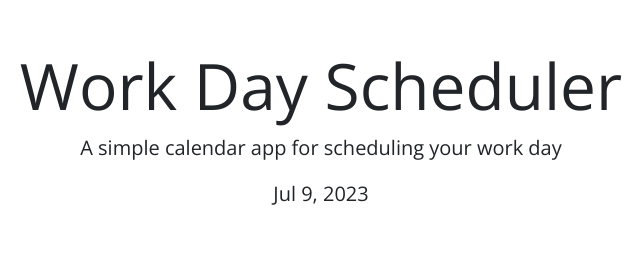
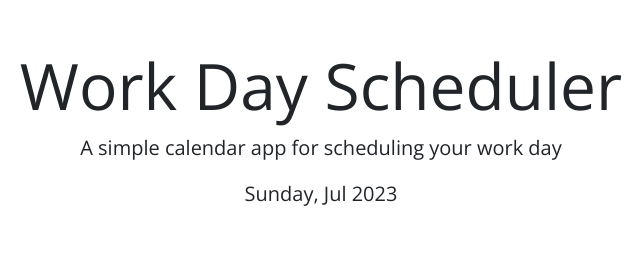
Before and after one commit to eissamonet/Work-Day-Scheduler, a plain HTML site: page index.html in a window 1280 px wide. Shown: the top 269 px of the page, 319-959 px from the left. Drawn offline with nearby package versions, Linux system fonts and the light colour scheme.

Commit message:
changes made to time display

```diff
--- a/assets/script.js
+++ b/assets/script.js
@@ -2,9 +2,16 @@
 // the code isn't run until the browser has finished rendering all the elements
 // in the html.
 
+var today = $('#currentDay');
 
-var today = dayjs();
-$('#currentDay').text(today.format('MMM D, YYYY'));
+
+// TODO: Add code to display the current date in the header of the page.
+var today = dayjs().format('dddd, MMM YYYY');
+var displayDate = document.getElementById('currentDay');
+displayDate.innerHTML = today;
+var currentHour = dayjs().format('HH');
+
+
 
 
 $(function () {
```
Also changed, not shown: index.html (line endings or trailing spaces).
